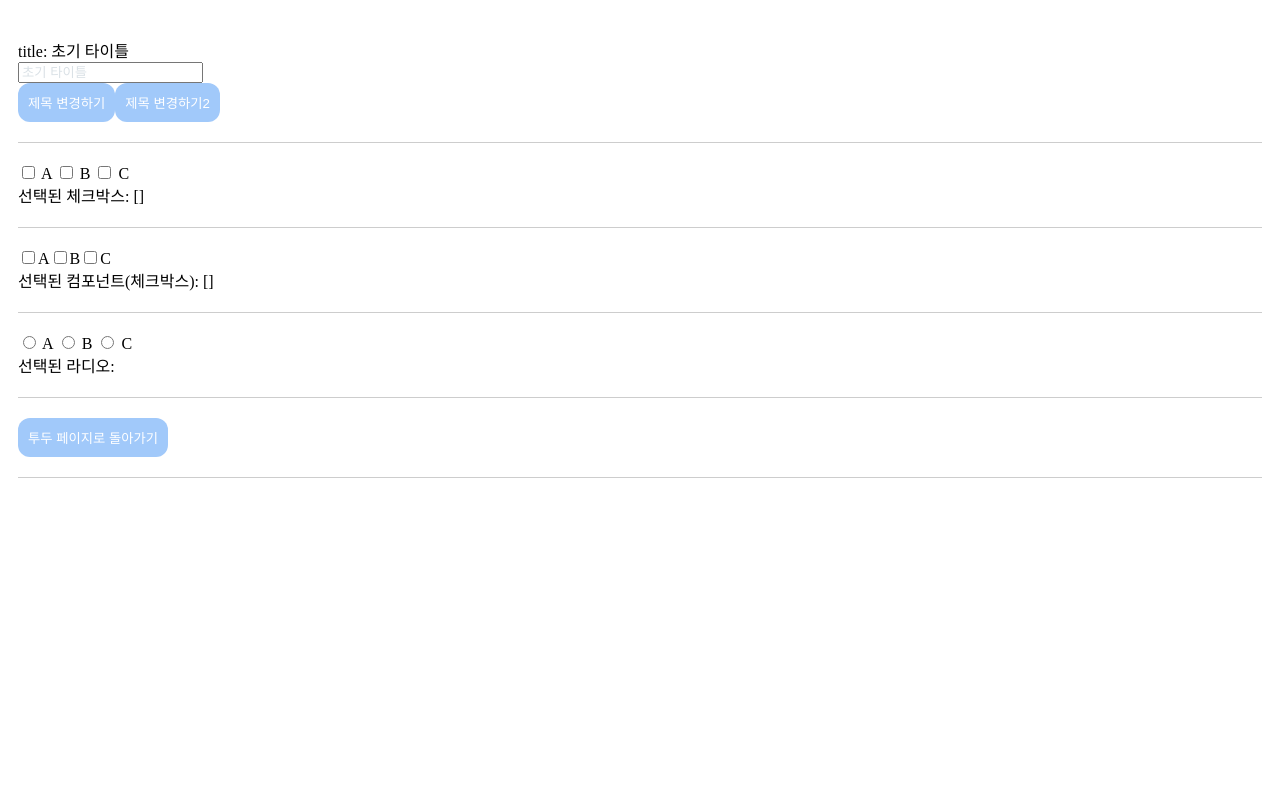
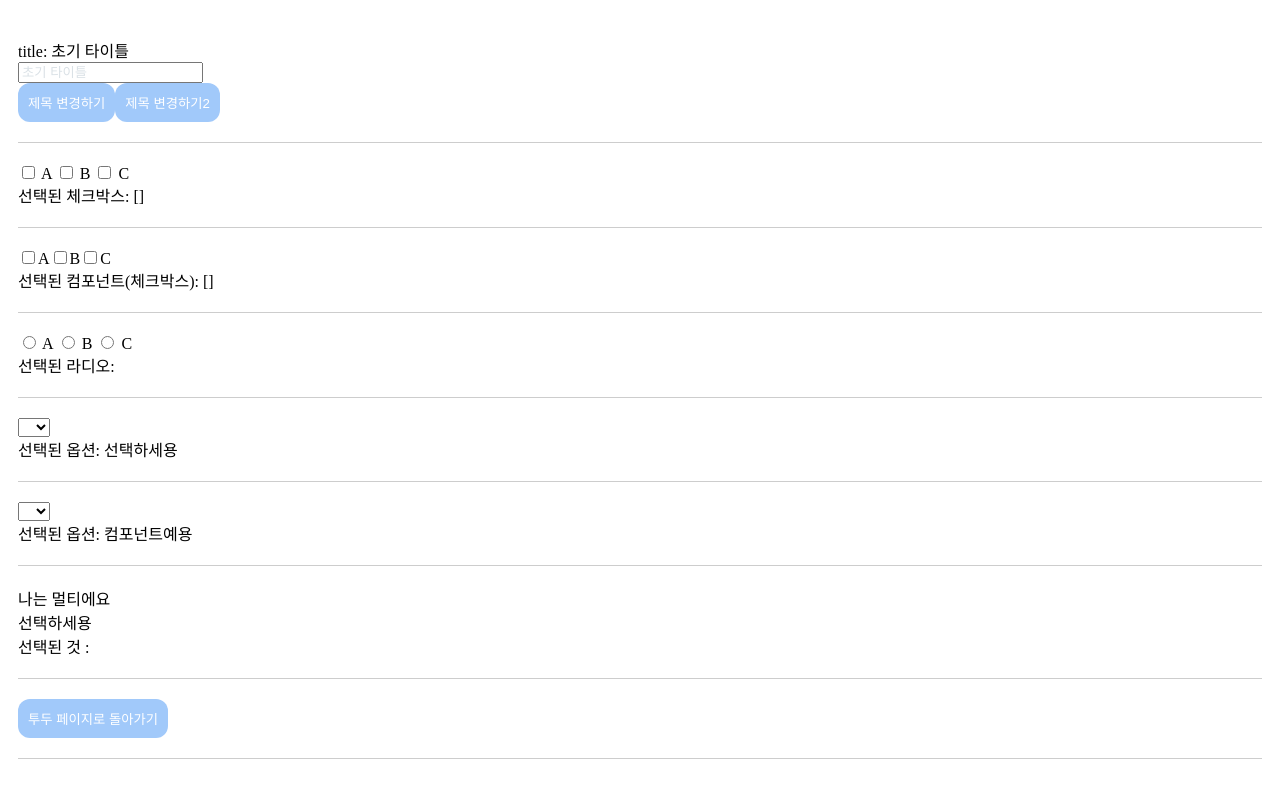
Before and after one commit to choi-hye-rin/vue-todolist, a Vue app: page /page2 in a window 1280 px wide. Built offline with nearby package versions, Linux system fonts and the light colour scheme.

Commit message:
add: multi select 사용해보기

```diff
--- /dev/null
+++ b/src/components/Select.vue
@@ -0,0 +1,39 @@
+<template>
+  <div>
+    <select v-model="model2">
+      <option v-for="item in itemList" :key="item.id" :value="item.value">
+        {{ item.value }}
+      </option>
+    </select>
+  </div>
+</template>
+
+<script>
+export default {
+  name: "SelectComponent",
+  props: {
+    itemList: {
+      type: Array,
+    },
+    value: {
+      // v-model에서 받은 값
+      type: String,
+    },
+  },
+  data() {
+    return {};
+  },
+  computed: {
+    model2: {
+      get() {
+        return this.value;
+      },
+      set(value) {
+        this.$emit("input", value);
+      },
+    },
+  },
+};
+</script>
+
+<style></style>
--- a/src/views/OtherPage.vue
+++ b/src/views/OtherPage.vue
@@ -49,6 +49,44 @@
       <div>선택된 라디오: {{ radioSelected }}</div>
     </div>
 
+    <!-- select -->
+    <div class="wrapper">
+      <select v-model="selectSelected">
+        <option v-for="item in checkList" :key="item.id" :value="item.value">
+          {{ item.value }}
+        </option>
+      </select>
+      <div>선택된 옵션: {{ selectSelected }}</div>
+    </div>
+
+    <!-- select component -->
+    <div class="wrapper">
+      <Select :item-list="checkList" v-model="selectSelectedComponent" />
+      <div>선택된 옵션: {{ selectSelectedComponent }}</div>
+    </div>
+
+    <!-- 멀티 셀렉트 사용해보기 -->
+    <div class="wrapper">
+      나는 멀티에요
+      <Multiselect
+        :options="checkList"
+        :searchable="false"
+        track-by="id"
+        label="value"
+        placeholder="선택하세용"
+        v-model="multiselectSelected"
+      >
+        <template slot="singleLabel" slot-scope="{ option }">
+          <span>{{ option.id }}</span>
+          <span> {{ option.value }}</span>
+        </template>
+      </Multiselect>
+
+      <div>선택된 것 : {{ multiselectSelected }}</div>
+    </div>
+
+    <!--  -->
+    <!--  -->
     <div class="wrapper">
       <Button :button-click="handleOnClickPageMove">
         투두 페이지로 돌아가기
@@ -60,6 +98,8 @@
 import Button from "../components/Button.vue";
 import Checkbox from "../components/Checkbox.vue";
 import Radio from "../components/Radio.vue";
+import Select from "../components/Select.vue";
+import Multiselect from "vue-multiselect";
 
 export default {
   name: "OtherPage",
@@ -67,6 +107,8 @@ export default {
     Button,
     Checkbox,
     Radio,
+    Select,
+    Multiselect,
   },
   data() {
     return {
@@ -80,6 +122,10 @@ export default {
       checkSelected: [],
       checkSelectedComponent: [],
       radioSelected: "",
+      selectSelected: "선택하세용",
+      selectSelectedComponent: "컴포넌트예용",
+      optionItems: ["A", "B", "C"],
+      multiselectSelected: null,
     };
   },
   methods: {
```
